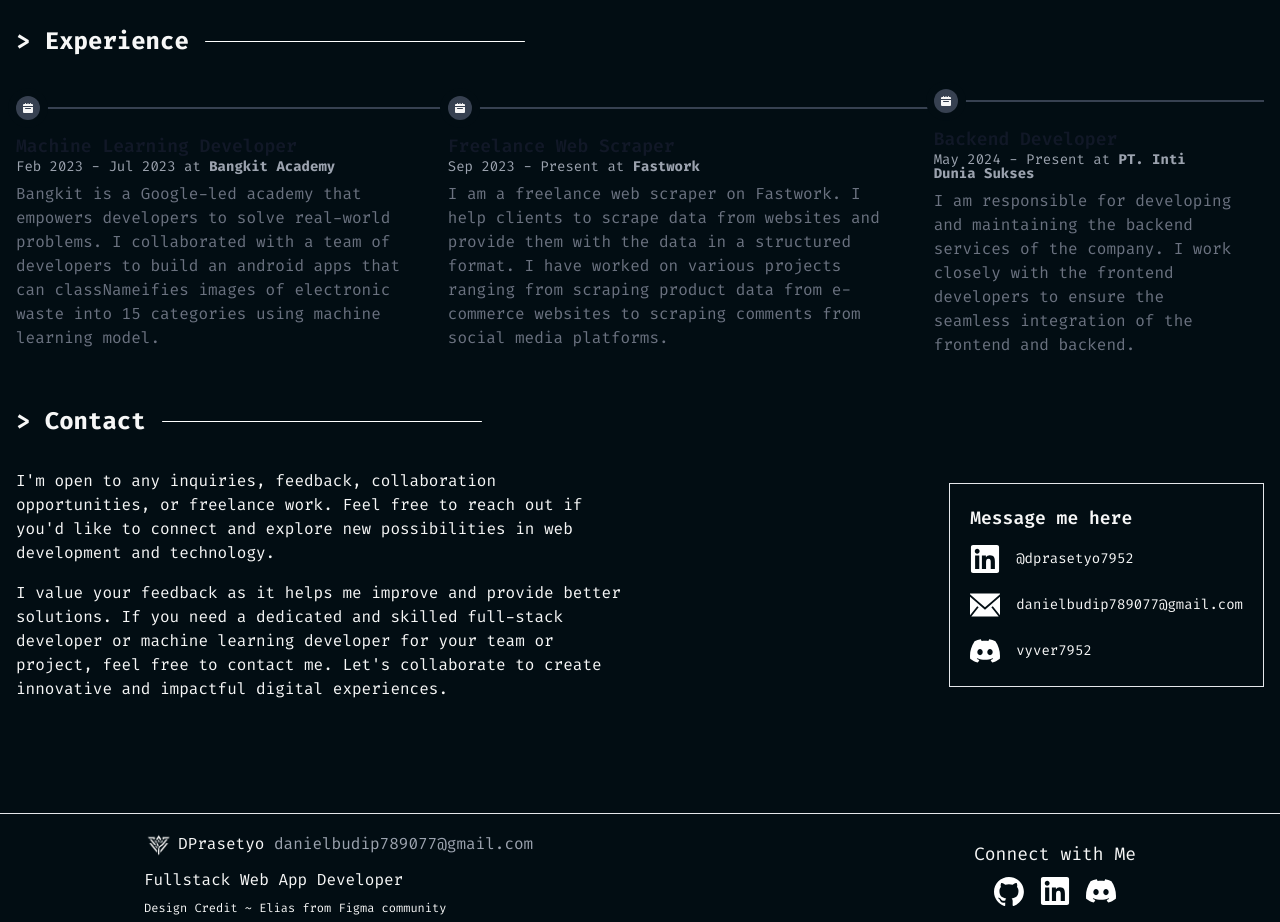
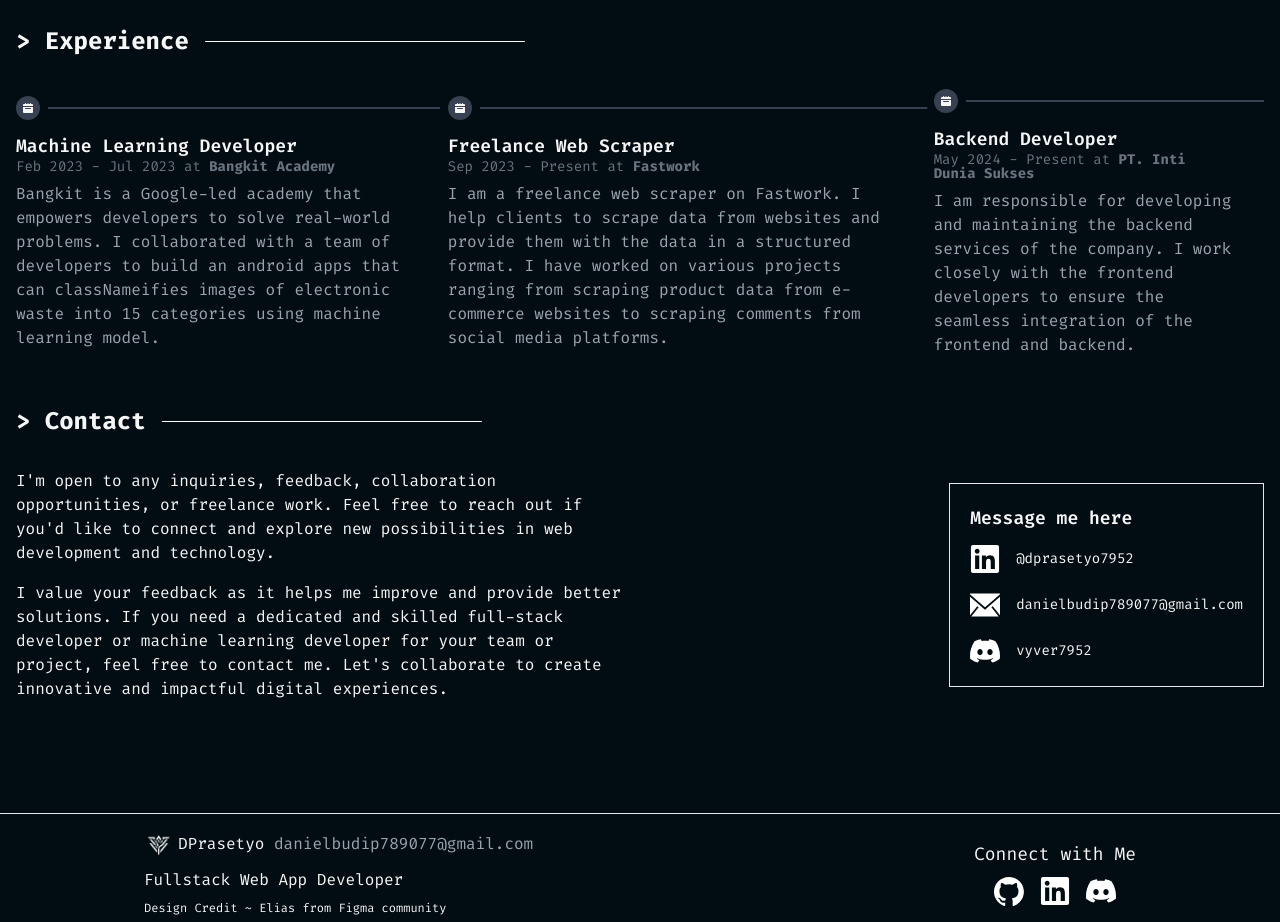
Before and after one commit to danielprasetyo7952/danielprasetyo-dev, a Next.js app: page / in a window 1280 px wide. Shown: the part 1940-2862 px from the top of the page. Built offline with nearby package versions, Linux system fonts and the light colour scheme.

Commit message:
fix: delete dark style

```diff
--- a/components/Timeline.tsx
+++ b/components/Timeline.tsx
@@ -34,9 +34,9 @@ export default function Timeline() {
                             <div className="hidden md:flex w-full h-0.5 bg-gray-700"></div>
                         </div>
                         <div className="mt-3 sm:pe-8">
-                            <h3 className="text-lg font-semibold text-gray-900 dark:text-white">{experience.title}</h3>
-                            <time className="block mb-2 text-sm font-normal leading-none text-gray-400 dark:text-gray-500">{experience.date} at <span className="font-bold">{experience.company}</span></time>
-                            <p className="text-base font-normal text-gray-500 dark:text-gray-400">{experience.description}</p>
+                            <h3 className="text-lg font-semibold">{experience.title}</h3>
+                            <time className="block mb-2 text-sm font-normal leading-none text-gray-500">{experience.date} at <span className="font-bold">{experience.company}</span></time>
+                            <p className="text-base font-normal text-gray-400">{experience.description}</p>
                         </div>
                     </li>
                 ))
```
